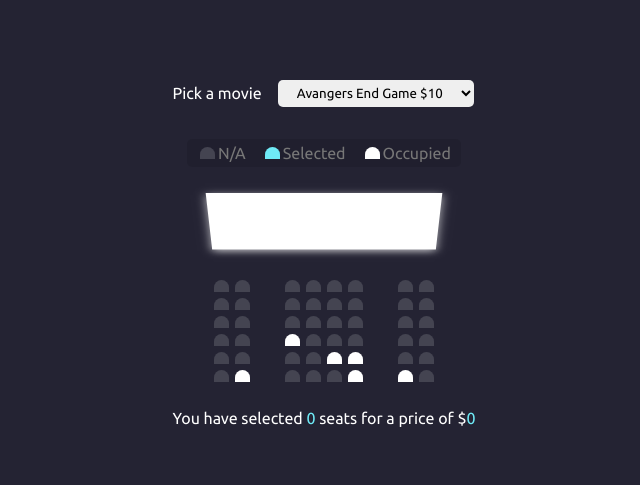
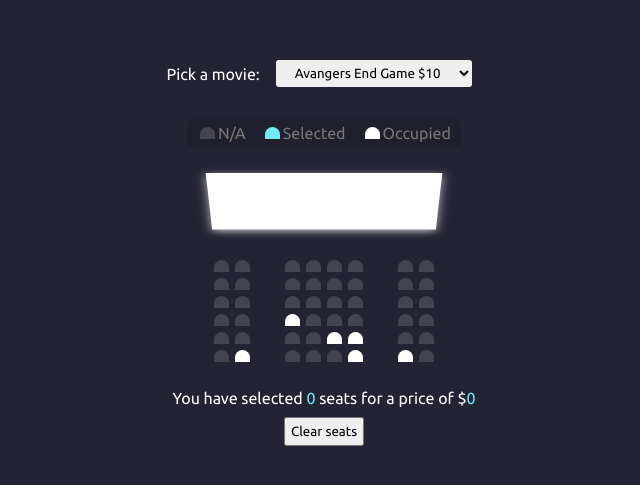
Before and after one commit to yusufkarakaya/movie_seat_booking, a plain HTML site: page index.html in a window 1280 px wide. Shown: the part 147-632 px from the top of the page, without its empty margins (316-956 px from the left). Drawn offline with Linux system fonts and the light colour scheme.

Commit message:
added clear seats button

```diff
--- a/index.css
+++ b/index.css
@@ -26,7 +26,7 @@ body {
   padding: 5px 15px 5px 15px;
   border-color: #fff;
   border: 0;
-  border-radius: 5px;
+  border-radius: 3px;
 }
 
 .pickMovie label {
@@ -126,8 +126,16 @@ body {
 
 .screen-container {
   display: flex;
+  flex-direction: column;
   justify-content: center;
   perspective: 1000px;
+  text-align: center;
+  align-items: center;
+}
+
+.screen-container button {
+  margin-top: 10px;
+  padding: 5px;
 }
 
 .text {
@@ -138,3 +146,11 @@ body {
 .text p span {
   color: #6feaf6;
 }
+
+.text p {
+  width: 315px;
+}
+
+select {
+  outline: none;
+}
--- a/index.html
+++ b/index.html
@@ -16,7 +16,7 @@
   <div class="wrapper">
     <div class="container">
       <div class="pickMovie">
-        <label>Pick a movie</label>
+        <label>Pick a movie:</label>
         <select name="" id="movieSelect">
           <option value="10">Avangers End Game $10</option>
           <option value="12">Joker $12</option>
@@ -109,6 +109,9 @@
         <div class="text">
           <p> You have selected <span id="count">0</span> seats for a price of $<span id="total">0</span> </p>
         </div>
+        <div>
+          <button id="clear-seats">Clear seats</button>
+        </div>
       </div>
     </div>
   </div>
--- a/index.js
+++ b/index.js
@@ -3,6 +3,7 @@ const seats = document.querySelectorAll('.row .seat:not(.occupied)');
 let total = document.getElementById('total');
 let count = document.getElementById('count');
 const movieSelect = document.getElementById('movieSelect');
+const clearSeats = document.getElementById('clear-seats');
 
 populateUI();
 
@@ -17,7 +18,6 @@ function updateSelectedCountandTotal() {
   const selectedSeats = document.querySelectorAll('.row .seat.selected');
 
   const seatIndex = [...selectedSeats].map((seat) => [...seats].indexOf(seat));
-  console.log(seatIndex);
 
   localStorage.setItem('selectedSeats', JSON.stringify(seatIndex));
 
@@ -28,7 +28,6 @@ function updateSelectedCountandTotal() {
 
 function populateUI() {
   const selectedSeats = JSON.parse(localStorage.getItem('selectedSeats'));
-  console.log(selectedSeats);
 
   if (selectedSeats !== null && selectedSeats.length > 0) {
     seats.forEach((seat, index) => {
@@ -60,4 +59,17 @@ container.addEventListener('click', (e) => {
   }
 });
 
+clearSeats.addEventListener('click', () => {
+  const cleanSeats = [];
+  let selectedSeats = JSON.parse(localStorage.getItem('selectedSeats'));
+
+  if (selectedSeats.length > 0) {
+    localStorage.setItem('selectedSeats', cleanSeats);
+    seats.forEach((seat) => {
+      seat.classList.remove('selected');
+    });
+  }
+  updateSelectedCountandTotal();
+});
+
 updateSelectedCountandTotal();
```
